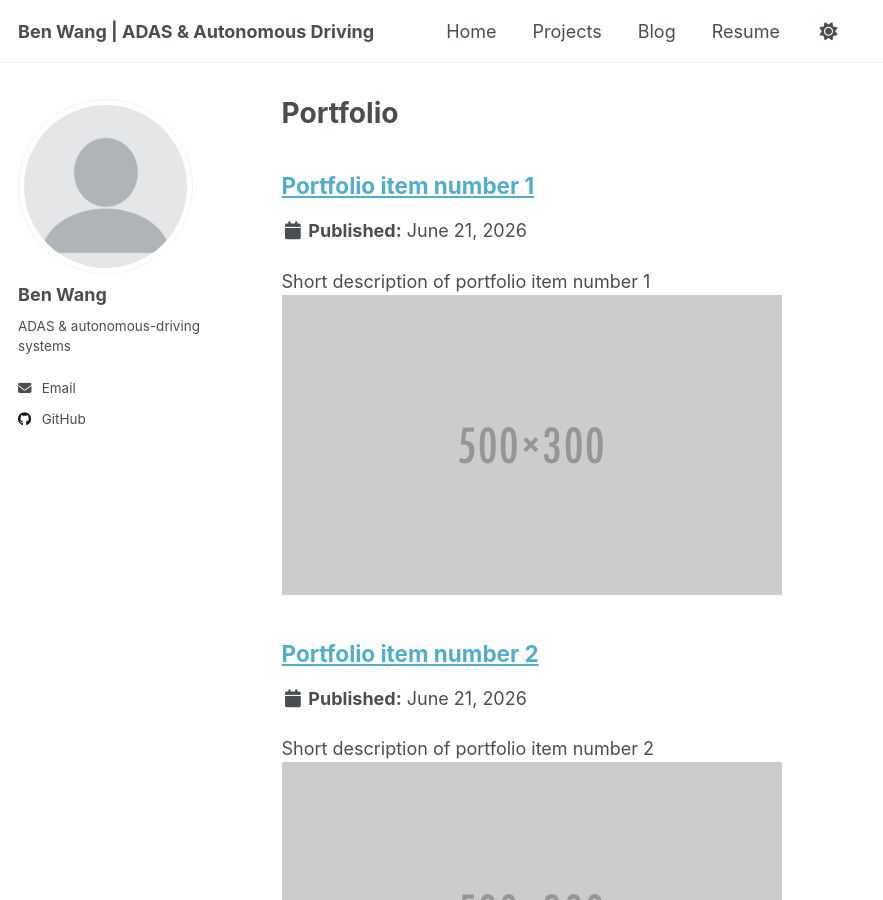
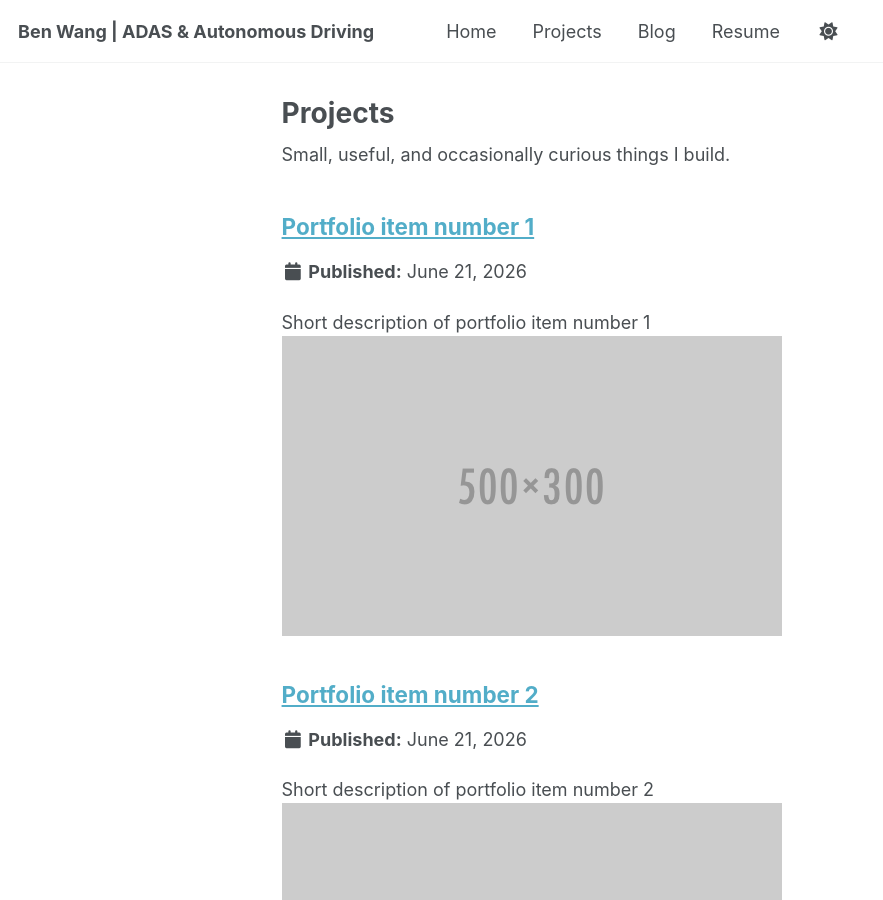
Before and after one commit to ai-benwang/ai-benwang.github.io, a Jekyll site: the page built from _pages/portfolio.html, in a window 1280 px wide and 900 px high. Shown: the whole window, without its empty margins (0-883 px from the left). Built offline with Jekyll 4.4.1, drawn with Linux system fonts in a browser that asks for light colours.

Commit message:
Build standalone English projects page

```diff
--- a/_pages/portfolio.html
+++ b/_pages/portfolio.html
@@ -1,13 +1,19 @@
 ---
 layout: archive
-title: "Portfolio"
-permalink: /portfolio/
-author_profile: true
+title: "Projects"
+permalink: /projects/
+author_profile: false
+classes: wide
+redirect_from:
+  - /portfolio/
 ---
 
-{% include base_path %}
+<div class="page-lead">Small, useful, and occasionally curious things I build.</div>
 
-
-{% for post in site.portfolio %}
-  {% include archive-single.html %}
-{% endfor %}
+{% if site.portfolio.size > 0 %}
+  {% for post in site.portfolio %}
+    {% include archive-single.html %}
+  {% endfor %}
+{% else %}
+  <p class="page-muted empty-state">Projects will appear here as I publish them. Each entry can link to a project page, its GitHub repository, and a live demo.</p>
+{% endif %}
```
